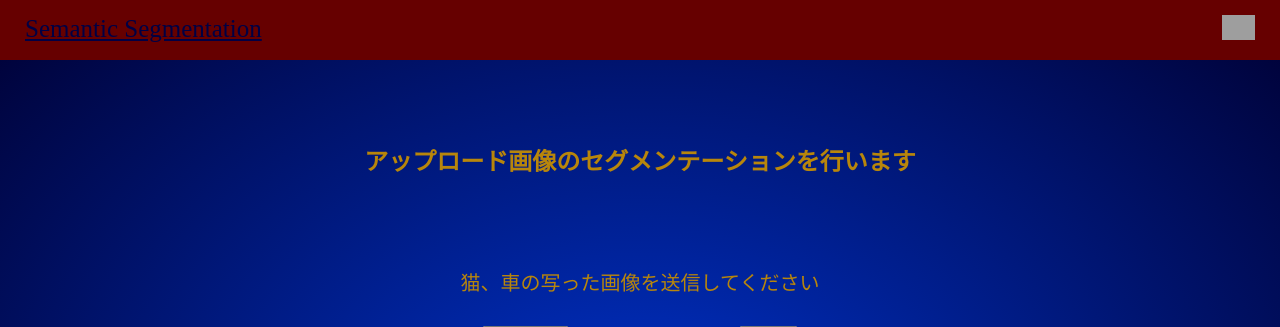
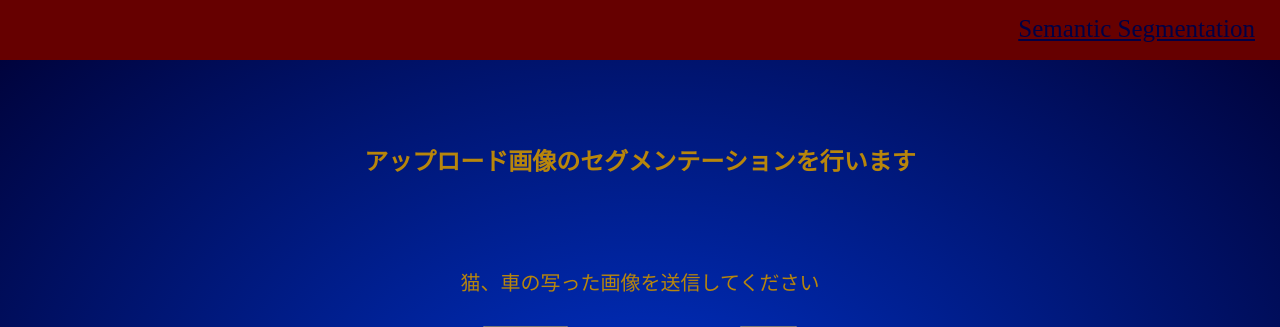
Before and after one commit to tukaharu2/flask-mnist-app2, a Flask app: page / in a window 1280 px wide. Shown: the top 327 px of the page. Run offline with Flask 2, Linux system fonts and the light colour scheme; grey boxes are pictures that could not be loaded.

Commit message:
first commit

```diff
--- a/main.py
+++ b/main.py
@@ -6,7 +6,7 @@
 
 import numpy as np
 import cv2
-import tensorflow as tfgit
+import tensorflow as tf
 import matplotlib
 matplotlib.use("Agg")
 import matplotlib.pyplot as plt
@@ -18,7 +18,7 @@
 command = '''
 curl -sc /tmp/cookie "https://drive.google.com/uc?export=download&id=16nbIQg7pDVUL1njBY_56-X5E1_YxsRnc" > /dev/null
 CODE="$(awk '/_warning_/ {print $NF}' /tmp/cookie)"
-curl -Lb /tmp/cookie "https://drive.google.com/uc?export=download&confirm=${CODE}&id=16nbIQg7pDVUL1njBY_56-X5E1_YxsRnc" -o unet1_12.h5
+curl -Lb /tmp/cookie "https://drive.google.com/uc?export=download&confirm=${CODE}&id=16nbIQg7pDVUL1njBY_56-X5E1_YxsRnc" -o Unet1_12.h5
 '''
 subprocess.run(command, shell=True)
 #classes = ["0","1","2","3","4","5","6","7","8","9"]
--- a/requirements.txt
+++ b/requirements.txt
@@ -33,3 +33,4 @@
 urllib3>=1.26.5
 Werkzeug>=2.0.0
 opencv-python
+matplotlib
--- a/templates/index.html
+++ b/templates/index.html
@@ -9,7 +9,7 @@
 </head>
 <body>
     <header>
-        <img class="header_img" src="https://aidemyexstorage.blob.core.windows.net/aidemycontents/1621500180546399.png" alt="Aidemy">
+
         <a class="header-logo" href="#">Semantic Segmentation</a>
     </header>
 
@@ -28,7 +28,7 @@
     </div>
 
     <footer>
-        <img class="footer_img" src="https://aidemyexstorage.blob.core.windows.net/aidemycontents/1621500180546399.png" alt="Aidemy">
+
         <small>&copy; 2022 tukada, inc.</small>
     </footer>
 </body>
```
Also changed, not shown: 2 other files.
